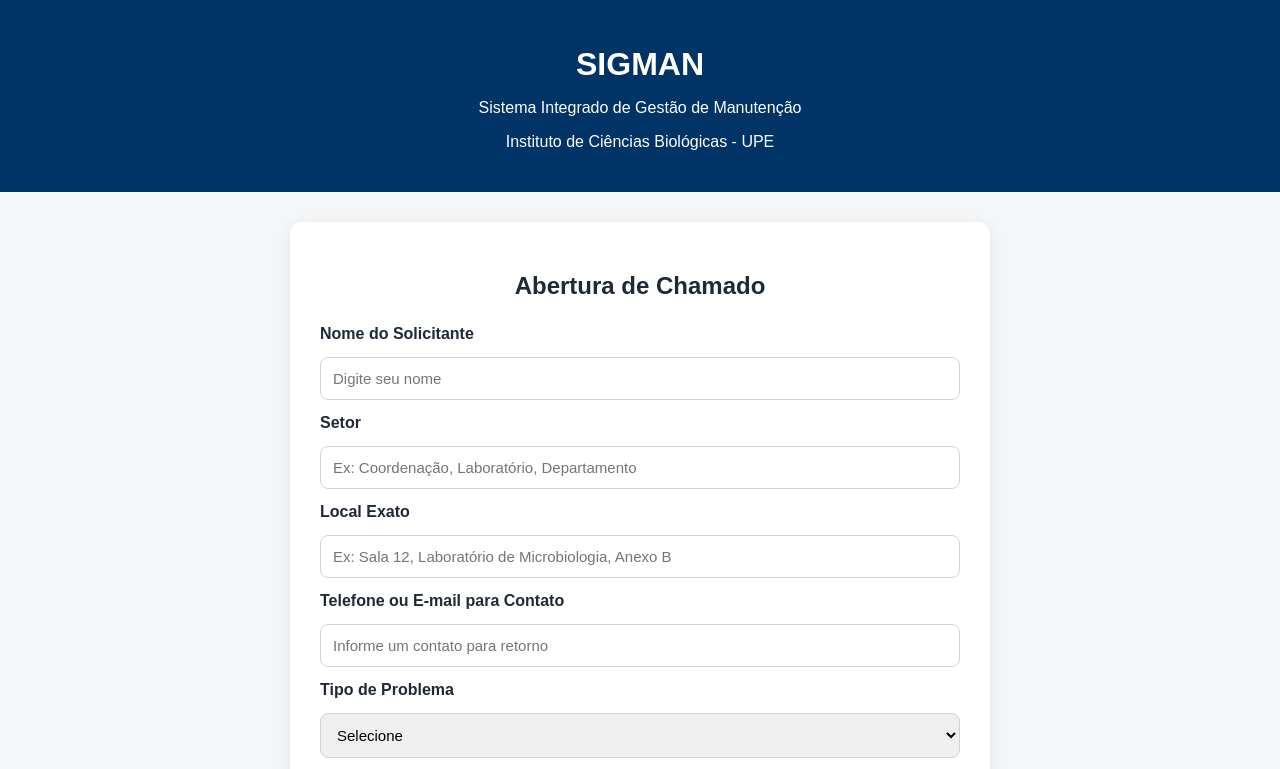
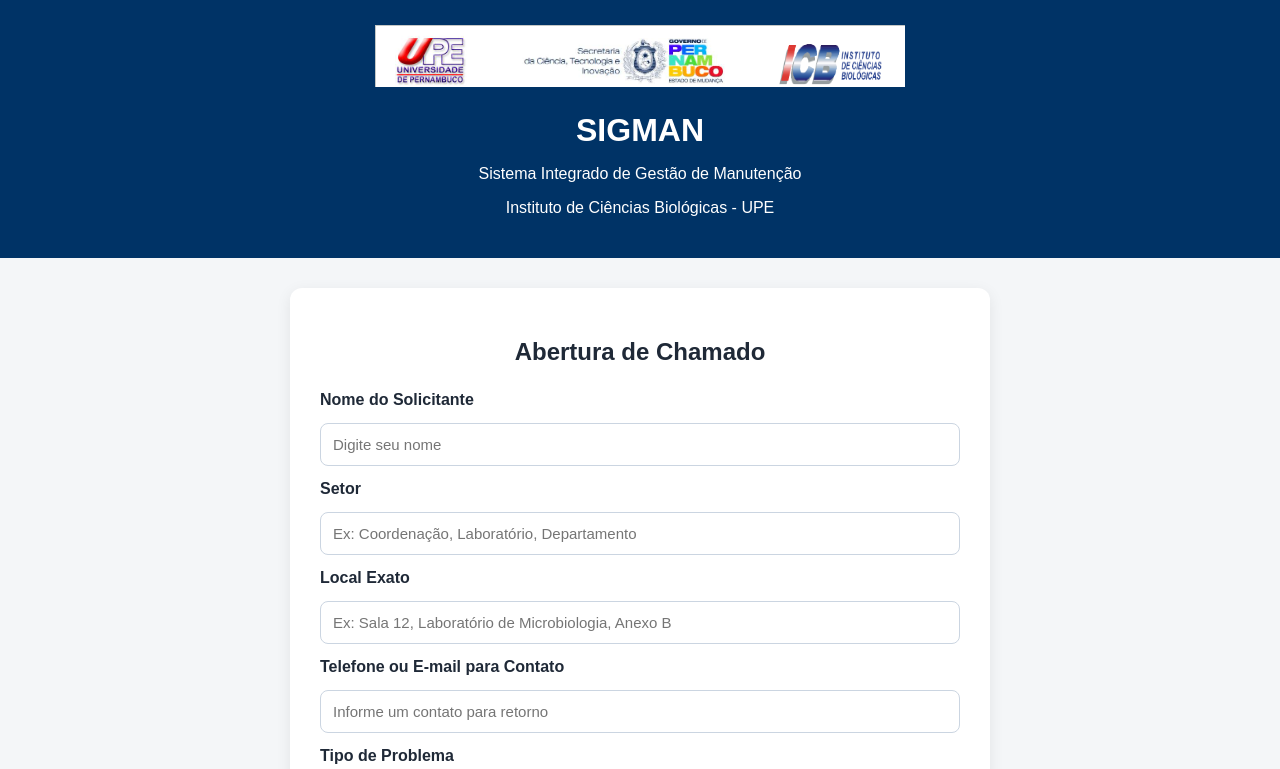
Before and after one commit to AndreFrancadDev/SIGMAN---ICB, a plain HTML site: page index.html in a window 1280 px wide. Shown: the top 769 px of the page. Drawn offline with Linux system fonts and the light colour scheme.

Commit message:
Update index.html

```diff
--- a/index.html
+++ b/index.html
@@ -9,9 +9,17 @@
 <body>
 
     <header>
-        <h1>SIGMAN</h1>
-        <p>Sistema Integrado de Gestão de Manutenção</p>
-        <p>Instituto de Ciências Biológicas - UPE</p>
+
+        <div class="topo-timbre">
+            <img src="timbre-upe.png" alt="Timbre UPE / ICB" class="timbre">
+        </div>
+
+        <div class="banner-sigman">
+            <h1>SIGMAN</h1>
+            <p>Sistema Integrado de Gestão de Manutenção</p>
+            <p>Instituto de Ciências Biológicas - UPE</p>
+        </div>
+
     </header>
 
     <main>
@@ -63,6 +71,8 @@
         <p>Coordenação de Planejamento - ICB/UPE</p>
         <p>SIGMAN v1.0</p>
     </footer>
-<script src="script.js"></script>
+
+    <script src="script.js"></script>
+
 </body>
 </html>
```
